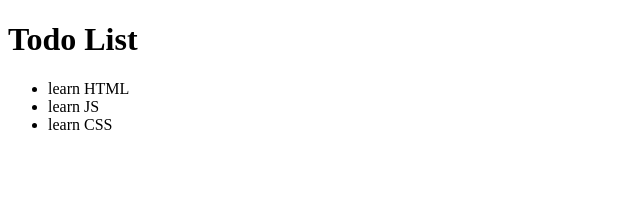
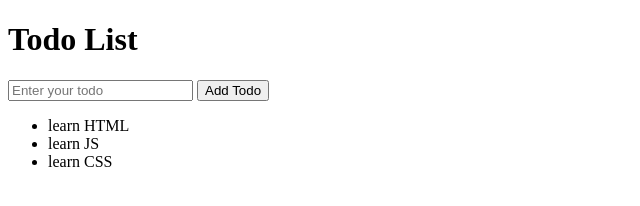
Before and after one commit to Mariana-x1/web-apps-foundation, a plain HTML site: page todoApp/index.html in a window 1280 px wide. Shown: the whole page, without its empty margins (0-640 px from the left). Drawn offline with Linux system fonts and the light colour scheme.

Commit message:
added new todos and add todo button and  comments

```diff
--- a/todoApp/index.html
+++ b/todoApp/index.html
@@ -9,6 +9,9 @@
 
 <body>
     <h1>Todo List</h1>
+    <input type="text" id="todo-input" placeholder="Enter your todo">
+    <button onclick="addTodo()">Add Todo</button>
+
     <ul id="todo-list">
         <!-- Todos will be dynamically added here -->
     </ul>
--- a/todoApp/script.js
+++ b/todoApp/script.js
@@ -26,5 +26,27 @@ function displayTodos() {
   });
 }
 
+// Function to add a new todo
+function addTodo() {
+  // Get the input field for the todo
+  const todoInput = document.querySelector("#todo-input");
+  // Get the trimmed value of the input field (trim trailing spaces)
+  const todoText = todoInput.value.trim();
+  // Check if the input field is not empty
+  if (todoText !== "") {
+    // Create a new todo object with the input text and default 'done' status
+    const newTodo = {
+      description: todoText,
+      done: false,
+    };
+    // Add the new todo to the todos array
+    todos.push(newTodo);
+    // Update the display to reflect the changes
+    displayTodos();
+    // Clear the input field after adding the todo
+    todoInput.value = "";
+  }
+}
+
 // Call the displayTodos function to initially display the todos
 displayTodos();
```
